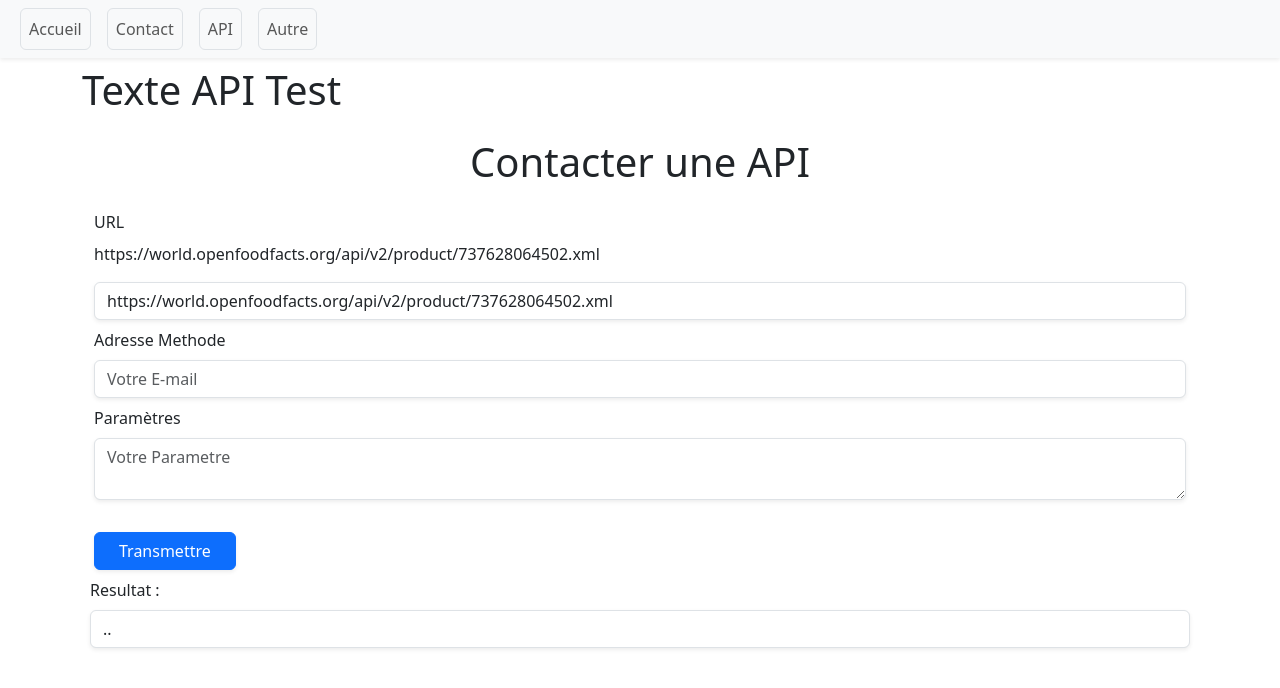
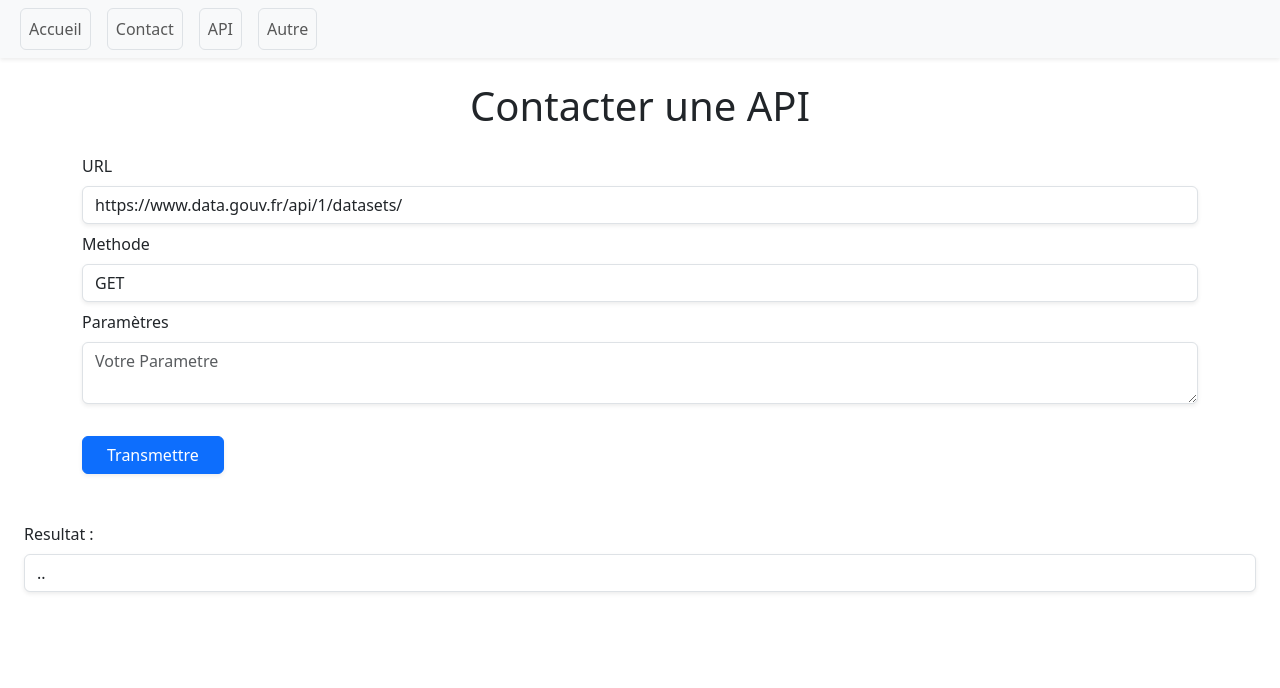
Before and after one commit to aZor9/projet-vue, a Vue app: page /api in a window 1280 px wide. Shown: the top 688 px of the page. Built offline with nearby package versions, Linux system fonts and the light colour scheme; no server answers.

Commit message:
api release done

```diff
--- a/src/components/ApiComponent.vue
+++ b/src/components/ApiComponent.vue
@@ -4,22 +4,23 @@
       <h1 class="text-center">Contacter une API</h1>
 
       <div class="container mt-4">
+
+
         <!-- Champ URL -->
         <div class="my-2">
           <p class="form-label">URL</p>
-          <p>https://world.openfoodfacts.org/api/v2/product/737628064502.xml</p>
-          <input v-model="url" type="text" class="form-control shadow-sm" placeholder="Votre nom" />
+          <input v-model="url" type="text" class="form-control shadow-sm" placeholder="Votre url" />
           <div v-if="urlError" style="color: red; font-size: 12px;">L'URL ne peut pas être vide</div>
         </div>
 
         <!-- Champ Methode -->
         <div class="my-2">
-          <p class="form-label">Adresse Methode</p>
-          <input v-model="methode" type="text" class="form-control shadow-sm" placeholder="Votre E-mail" />
-          <div v-if="methodeError" style="color: red; font-size: 12px;">La méthode ne peut pas être vide</div>
+          <p class="form-label">Methode</p>
+          <input v-model="methode" type="text" class="form-control shadow-sm" placeholder="Votre Methode (ex : GET)" />
+          <div v-if="methodeError" style="color: red; font-size: 12px;">La méthode doit être "GET", "POST", "PUT" ou "DELETE"</div>
         </div>
 
-        <!-- Champ parametre -->
+        <!-- Champ Parametre -->
         <div class="my-2">
           <p class="form-label">Paramètres</p>
           <textarea v-model="parametre" class="form-control shadow-sm" placeholder="Votre Parametre"></textarea>
@@ -33,7 +34,7 @@
       </div>
 
       <!-- Champ resultat -->
-      <div class="m-2">
+      <div class="mx-4 my-5">
         <p class="form-label">Resultat : </p>
         <p class="form-control shadow-sm"> {{ resultat }}</p>
       </div>
@@ -49,8 +50,8 @@
   export default {
     data() {
       return {
-        url: "https://world.openfoodfacts.org/api/v2/product/737628064502.xml",
-        methode: "",
+        url: "https://www.data.gouv.fr/api/1/datasets/",
+        methode: "GET",
         parametre: "",
         resultat: "..",
         urlError: false,
@@ -71,24 +72,24 @@
       }
 
       // Vérification du champ Méthode
-      // const validMethods = ["GET", "POST", "PUT", "DELETE", "PATCH"];
-      // if (this.methode.trim() === "" || !validMethods.includes(this.methode.toUpperCase())) {
-        // this.methodeError = true;
-      // } else {
-      //   this.methodeError = false;
-      // }
+      const validMethods = ["GET", "POST", "PUT", "DELETE"];
+      if (this.methode.trim() === "" || !validMethods.includes(this.methode.toUpperCase())) {
+        this.methodeError = true;
+      } else {
+        this.methodeError = false;
+      }
 
       // Vérification du champ Paramètres
-      // try {
-      //   if (this.parametre.trim() === "") {
-      //     this.parametreError = true;
-      //   } else {
-      //     JSON.parse(this.parametre); // Teste si c'est un JSON valide
-      //     this.parametreError = false;
-      //   }
-      // } catch {
-      //   this.parametreError = true;
-      // }
+      try {
+        if (this.parametre.trim() === "") {
+          this.parametreError = true;
+        } else {
+          JSON.parse(this.parametre); // Teste si c'est un JSON valide
+          this.parametreError = false;
+        }
+      } catch {
+        this.parametreError = true;
+      }
 
       // Retourne true si tous les champs sont valides
       return !this.urlError && !this.methodeError && !this.parametreError;
@@ -105,23 +106,33 @@
 
 
       // console.log("Le composant est prêt");
-      async envoyerDonnees(){
+
+
+      async envoyerDonnees() {
         if (this.validateForm()) {
           try {
-            const reponse = await fetch(this.url, {
-              // method: this.methode,
-              // headers: {
-              //   "Content-Type": "application/json"
-              // },
-              // body: this.parametre
-            });
+            const options = {
+              method: this.methode,
+            };
+
+            // Ajouter le body et les headers pour les requêtes POST et PUT
+            if (this.methode === "POST" || this.methode === "PUT") {
+              options.headers = {
+                "Content-Type": "application/json",
+              };
+              options.body = this.parametre;
+            }
+
+            const reponse = await fetch(this.url, options);
+
             if (reponse.status == 200) {
-              console.log("Message envoyé avec succès !", reponse);
-              this.resultat = await reponse;
+              console.log("Message envoyé avec succès !");
+              // this.resultat = await reponse.json();
             } else {
               console.log("Erreur lors de l'envoi !");
             }
-            console.log("Téléchargement terminé");
+            this.resultat = await reponse.json()
+            // console.log("Téléchargement terminé");
           } catch (error) {
             console.log("Erreur réseau !");
             console.error(`Erreur lors du téléchargement : ${error.message}`);
@@ -129,54 +140,11 @@
         } else {
           console.log("Erreur dans le formulaire");
         }
-
-      }
-    },
-  }
-
-  // let url_api = "https://api.themoviedb.org/3/movie/550?api_key=1f54bd990f1cdfb230adb312546d765d";
-
-
-  /*
-  export default {
-    data() {
-      return {
-        url: "",
-        methode: "",
-        parametre: ""
-      //   urlError: false,
-      //   methodeError: false,
-      //   parametreError: false,
-      };
-    },
-    methods: {
-
-      async afficherFilms(){
-        try {
-          const reponse = await fetch(url_api);
-          console.log("Téléchargement terminé", reponse);
-        } catch (error) {
-          console.error(`Erreur lors du téléchargement : ${error.message}`);
-        }
-
       }
 
 
-
     },
-    mounted: {
-      let url_api = "https://api.themoviedb.org/3/movie/550?api_key=1f54bd990f1cdfb230adb312546d765d";
-      afficherFilms();
-      // console.log("Le composant est prêt");
-    }
-
-
-
-
-
-
-
-  */
+  }
 
 
 
--- a/src/components/ContactComponent.vue
+++ b/src/components/ContactComponent.vue
@@ -85,7 +85,7 @@ export default {
             username: "Le receveur de message",
             embeds: [
               {
-                title: "Nouveau message reçu",
+                title: "Nouveau message reçu ",
                 description: message.content,
                 color: 16032781,
               }
--- a/src/views/ApiPage.vue
+++ b/src/views/ApiPage.vue
@@ -1,19 +1,8 @@
 
 <template>
-    <div>
-
-        <div class="container">
-            <TestApiComponent />
-        </div>
-
-        <div class="container">
-            <ApiComponent />
-        </div>
-    </div>
+   <ApiComponent />
 </template>
 
 <script setup >
-    import TestApiComponent from '@/components/TestApiComponent.vue';
-
     import ApiComponent from '@/components/ApiComponent.vue';
 </script>
```
Also changed, not shown: src/components/parametreTest.txt (added).
